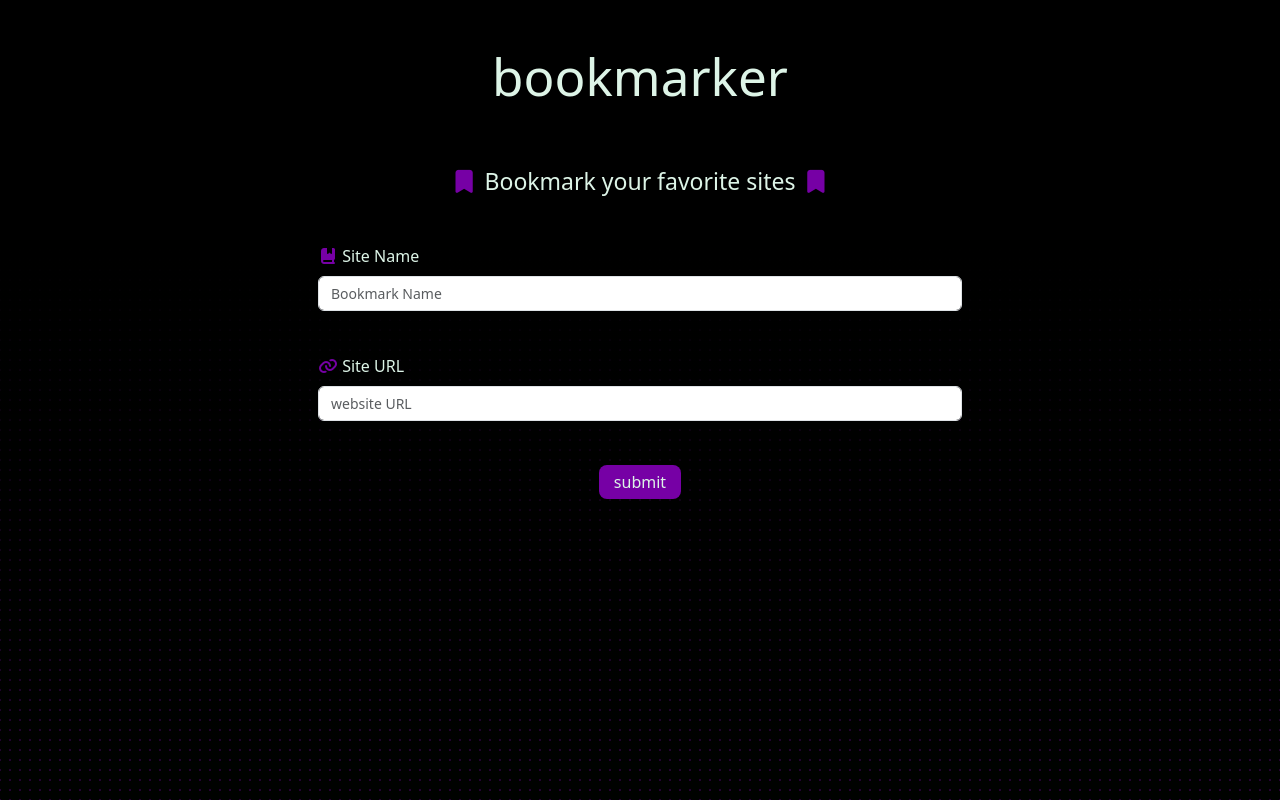
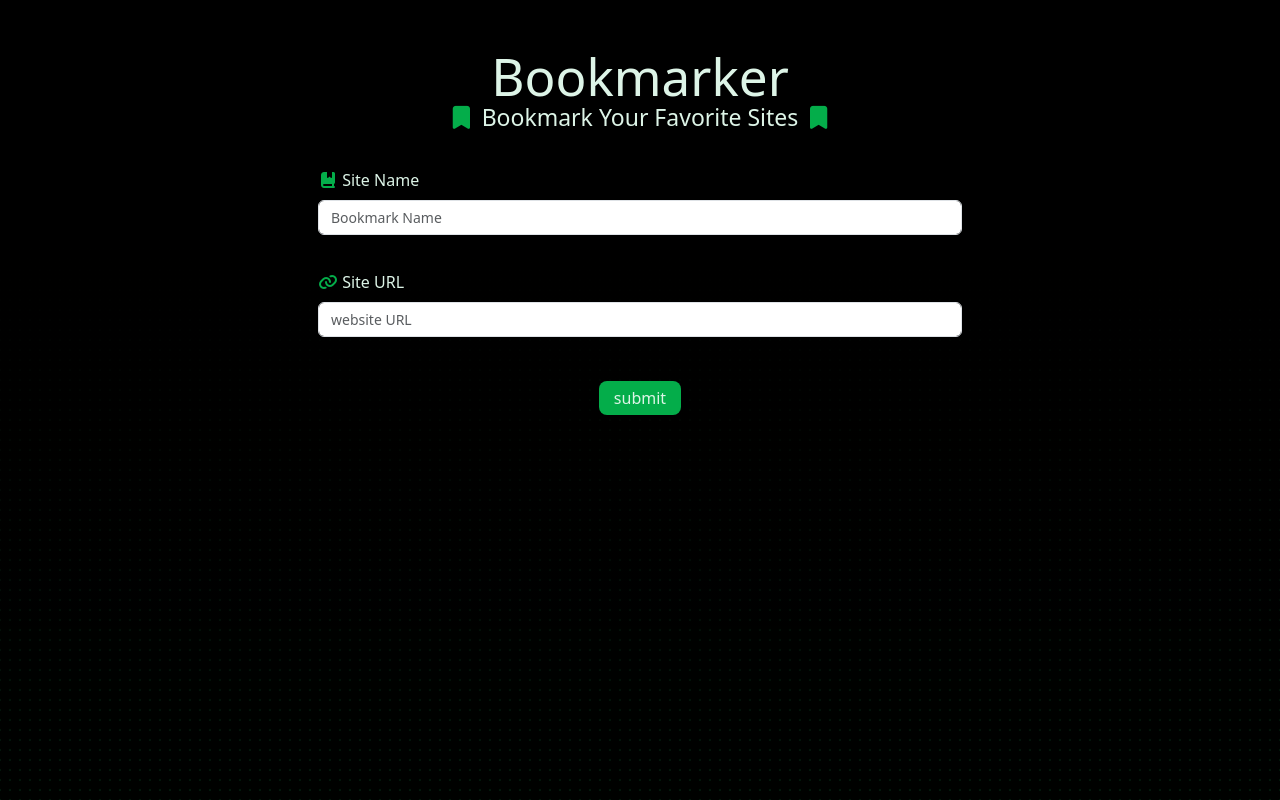
Before and after one commit to mohammed-abd-elmoniiem/bookmarker, a website built with Vite: page index.html in a window 1280 px wide. Built offline with nearby package versions, Linux system fonts and the light colour scheme.

Commit message:
improving spaces

```diff
--- a/index.html
+++ b/index.html
@@ -9,10 +9,10 @@
   <body>
     <header class="mx-auto">
       <div class="container overflow-hidden">
-        <h1 class="text-center my-5">bookmarker</h1>
+        <h1 class="text-center mt-5 my-1 text-capitalize">bookmarker</h1>
 
         <div class="submit-bookmark p-3">
-          <h2 class="text-center mb-5">
+          <h2 class="text-center mb-3 text-capitalize">
             <i class="fa fa-bookmark"></i>
             Bookmark your favorite sites
             <i class="fa fa-bookmark"></i>
@@ -28,13 +28,13 @@
               id="site-name"
               placeholder="Bookmark Name"
             />
-            <p class="info text-danger mt-2 fs-6 opacity-0">
+            <p class="info text-danger fs-6 opacity-0">
               Site name must contain at least 3 characters and numbers
               only(ab..,123..).
             </p>
           </div>
 
-          <div class="mb-3">
+          <div class="mb-1">
             <label for="site-url" class="form-label">
               <i class="fa fa-link"></i>
               site URL</label
--- a/src/main.js
+++ b/src/main.js
@@ -116,7 +116,7 @@ function displayBookmarks(){
 
 
 
-            <div data-index="${bookmark.index}" class="item rounded-3 p-2 ">
+            <div data-index="${bookmark.index}" class="item rounded-3 p-2 " >
 
               <a href = "${bookmark.siteURL}" target="_blank" class="image d-block rounded-3 overflow-hidden">
                 <img
--- a/src/style.css
+++ b/src/style.css
@@ -11,7 +11,7 @@
 
   --bg-primary:#000500;
   --bg-secondary:#02aa72f8;
-  --main-color:#7600a5;
+  --main-color:#04ad4a;
   --color-1:#8f6900f8;
   --color-2:#ddf4e7;
 
@@ -37,7 +37,7 @@ body {
   min-height: 100vh;
 
 
-  background:linear-gradient(black 30% , #000000ad   ), var(--bg-primary) radial-gradient(circle,var(--main-color) 10%, transparent 20%) center / 10px 10px;
+  background:linear-gradient(black 30% , #000000da   ), var(--bg-primary) radial-gradient(circle,var(--main-color) 10%, transparent 20%) center / 10px 10px;
   color: var(--color-2);
   background-attachment: fixed;
 
@@ -53,6 +53,7 @@ h1 {
 
 h2{
   font-size: 16px;
+  transform: translateY(-20px);
 }
 
 header .form-control{
```
